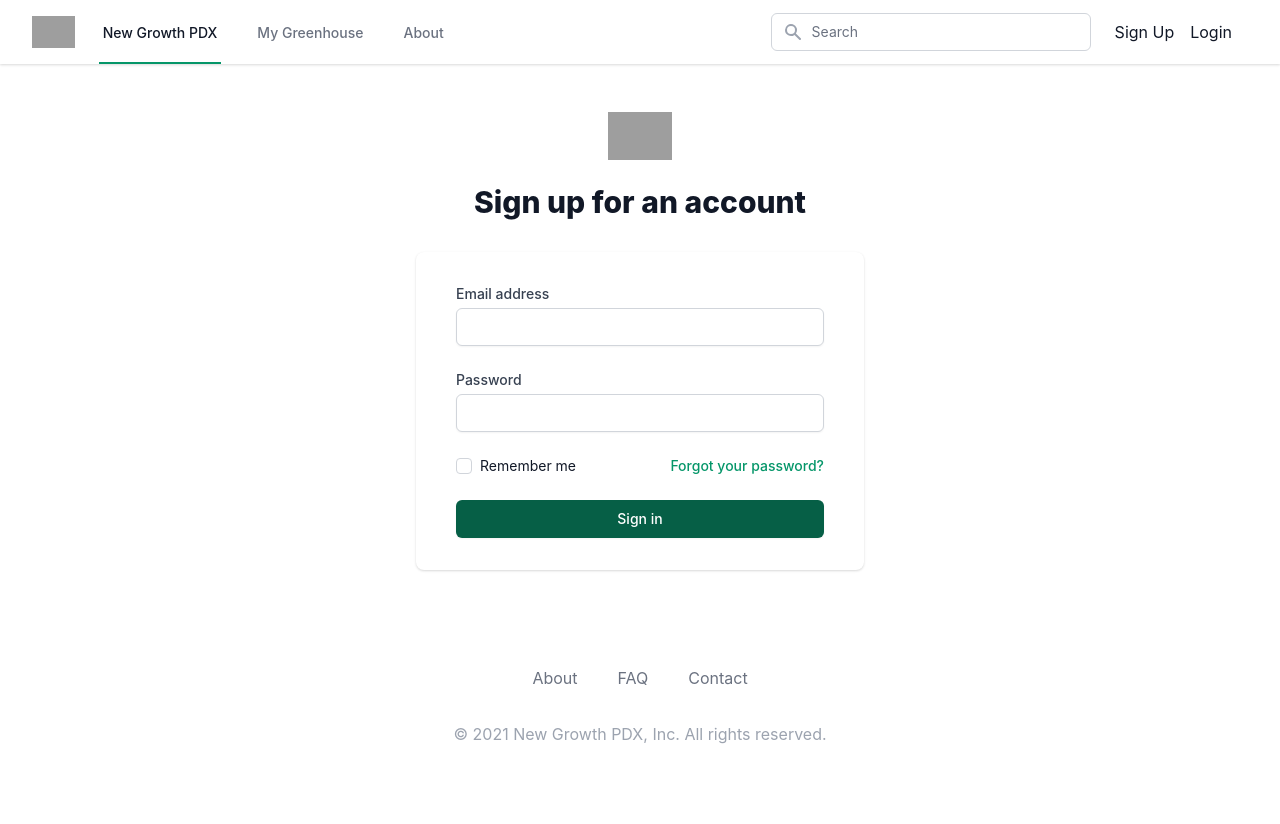
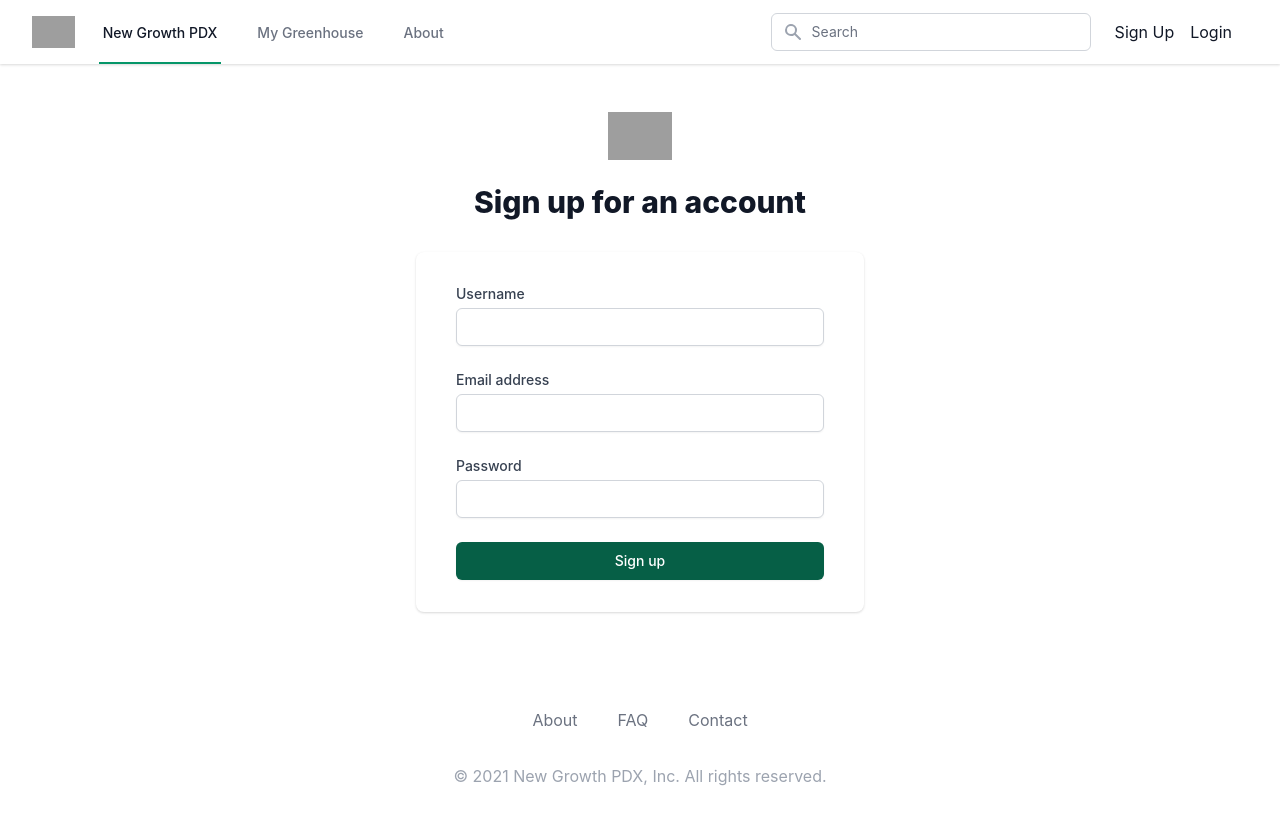
Before and after one commit to opes/NewGrowthPDX_Frontend, a React (Create React App) app: page /signup in a window 1280 px wide. Shown: the top 824 px of the page. Before the commit the page ends 800 px from the top, so only its background shows below. Built offline with nearby package versions, Linux system fonts and the light colour scheme; grey boxes are pictures that could not be loaded; what @tailwindcss/typography would draw is missing.

Commit message:
auth components refactor, greenhouse view for user

```diff
--- a/src/components/GreenhouseHeader.js
+++ b/src/components/GreenhouseHeader.js
@@ -1,3 +1,4 @@
+import { MailIcon, PhoneIcon } from '@heroicons/react/solid';
 import { Fragment } from 'react'
 import { Disclosure, Menu, Transition } from '@headlessui/react'
 import { ChevronDownIcon, FilterIcon } from '@heroicons/react/solid'
@@ -39,6 +40,20 @@ const sortOptions = [
     { name: 'Newest', href: '#', current: false },
   ]
 
+const profile = {
+  name: 'Test User',
+  email: 'testuser@example.com',
+  avatar:
+    'https://res.cloudinary.com/mountaincloud/image/upload/v1633921006/shot-cropped-1590357847004_s5sqna.png',
+    backgroundImage:
+    'https://images.unsplash.com/photo-1483794344563-d27a8d18014e?ixid=MnwxMjA3fDB8MHxwaG90by1wYWdlfHx8fGVufDB8fHx8&ixlib=rb-1.2.1&auto=format&fit=crop&w=1170&q=80',
+  fields: [
+    ['Email', 'testuser@example.com'],
+    ['Location', 'Portland'],
+
+  ]
+};
+
 function classNames(...classes) {
     return classes.filter(Boolean).join(' ')
   }
@@ -46,18 +61,56 @@ function classNames(...classes) {
 export default function GreenhouseHeader() {
   return (
     <div>
-      <div className="text-center py-16 px-4 sm:px-6 lg:px-8">
-        <h1 className="text-4xl font-extrabold tracking-tight text-gray-900">Greenhouse View</h1>
-        <p className="mt-4 max-w-xl mx-auto text-base text-gray-500">
-          ....
-        </p>
+      <div>
+        <img
+          className="h-32 w-full object-cover lg:h-48"
+          src={profile.backgroundImage}
+          alt=""
+        />
       </div>
+      <div className="max-w-5xl mx-auto px-4 sm:px-6 lg:px-8">
+        <div className="-mt-12 sm:-mt-16 sm:flex sm:items-end sm:space-x-5">
+          <div className="flex">
+            <img
+              className="h-24 w-24 rounded-full ring-4 ring-white sm:h-32 sm:w-32"
+              src={profile.avatar}
+              alt=""
+            />
+          </div>
+          <div className="mt-6 sm:flex-1 sm:min-w-0 sm:flex sm:items-center sm:justify-end sm:space-x-6 sm:pb-1">
+            <div className="sm:hidden md:block mt-6 min-w-0 flex-1">
+              <h1 className="text-2xl font-bold text-gray-900 truncate">
+                {profile.name}
+              </h1>
+            </div>
+            <div className="mt-6 flex flex-col justify-stretch space-y-3 sm:flex-row sm:space-y-0 sm:space-x-4">
+              <button
+                type="button"
+                className="inline-flex justify-center px-4 py-2 border border-gray-300 shadow-sm text-sm font-medium rounded-md text-gray-700 bg-white hover:bg-gray-50 focus:outline-none focus:ring-2 focus:ring-offset-2 focus:ring-pink-500"
+              >
+                <MailIcon
+                  className="-ml-1 mr-2 h-5 w-5 text-gray-400 border-green-800"
+                  aria-hidden="true"
+                />
+                <span>Message</span>
+              </button>
+            </div>
+          </div>
+        </div>
+        <div className="hidden sm:block md:hidden mt-6 min-w-0 flex-1">
+          <h1 className="text-2xl font-bold text-gray-900 truncate">
+            {profile.name}
+          </h1>
+        </div>
+      </div>
+      <div>
+
 
         {/* Filters */}
         <Disclosure
           as="section"
           aria-labelledby="filter-heading"
-        className="relative z-10 border-t border-b border-gray-200 grid items-center"
+          className="mt-6 relative z-10 border-t border-b border-gray-200 grid items-center"
         >
           <h2 id="filter-heading" className="sr-only">
             Filters
@@ -87,7 +140,10 @@ export default function GreenhouseHeader() {
                   <legend className="block font-medium">Price</legend>
                   <div className="pt-6 space-y-6 sm:pt-4 sm:space-y-4">
                     {filters.price.map((option, optionIdx) => (
-                    <div key={option.value} className="flex items-center text-base sm:text-sm">
+                      <div
+                        key={option.value}
+                        className="flex items-center text-base sm:text-sm"
+                      >
                         <input
                           id={`price-${optionIdx}`}
                           name="price[]"
@@ -96,7 +152,10 @@ export default function GreenhouseHeader() {
                           className="flex-shrink-0 h-4 w-4 border-gray-300 rounded text-green-600 focus:ring-green-500"
                           defaultChecked={option.checked}
                         />
-                      <label htmlFor={`price-${optionIdx}`} className="ml-3 min-w-0 flex-1 text-gray-600">
+                        <label
+                          htmlFor={`price-${optionIdx}`}
+                          className="ml-3 min-w-0 flex-1 text-gray-600"
+                        >
                           {option.label}
                         </label>
                       </div>
@@ -107,7 +166,10 @@ export default function GreenhouseHeader() {
                   <legend className="block font-medium">Color</legend>
                   <div className="pt-6 space-y-6 sm:pt-4 sm:space-y-4">
                     {filters.color.map((option, optionIdx) => (
-                    <div key={option.value} className="flex items-center text-base sm:text-sm">
+                      <div
+                        key={option.value}
+                        className="flex items-center text-base sm:text-sm"
+                      >
                         <input
                           id={`color-${optionIdx}`}
                           name="color[]"
@@ -116,7 +178,10 @@ export default function GreenhouseHeader() {
                           className="flex-shrink-0 h-4 w-4 border-gray-300 rounded text-green-600 focus:ring-green-500"
                           defaultChecked={option.checked}
                         />
-                      <label htmlFor={`color-${optionIdx}`} className="ml-3 min-w-0 flex-1 text-gray-600">
+                        <label
+                          htmlFor={`color-${optionIdx}`}
+                          className="ml-3 min-w-0 flex-1 text-gray-600"
+                        >
                           {option.label}
                         </label>
                       </div>
@@ -129,7 +194,10 @@ export default function GreenhouseHeader() {
                   <legend className="block font-medium">Size</legend>
                   <div className="pt-6 space-y-6 sm:pt-4 sm:space-y-4">
                     {filters.size.map((option, optionIdx) => (
-                    <div key={option.value} className="flex items-center text-base sm:text-sm">
+                      <div
+                        key={option.value}
+                        className="flex items-center text-base sm:text-sm"
+                      >
                         <input
                           id={`size-${optionIdx}`}
                           name="size[]"
@@ -138,7 +206,10 @@ export default function GreenhouseHeader() {
                           className="flex-shrink-0 h-4 w-4 border-gray-300 rounded text-green-600 focus:ring-green-500"
                           defaultChecked={option.checked}
                         />
-                      <label htmlFor={`size-${optionIdx}`} className="ml-3 min-w-0 flex-1 text-gray-600">
+                        <label
+                          htmlFor={`size-${optionIdx}`}
+                          className="ml-3 min-w-0 flex-1 text-gray-600"
+                        >
                           {option.label}
                         </label>
                       </div>
@@ -149,7 +220,10 @@ export default function GreenhouseHeader() {
                   <legend className="block font-medium">Category</legend>
                   <div className="pt-6 space-y-6 sm:pt-4 sm:space-y-4">
                     {filters.category.map((option, optionIdx) => (
-                    <div key={option.value} className="flex items-center text-base sm:text-sm">
+                      <div
+                        key={option.value}
+                        className="flex items-center text-base sm:text-sm"
+                      >
                         <input
                           id={`category-${optionIdx}`}
                           name="category[]"
@@ -158,7 +232,10 @@ export default function GreenhouseHeader() {
                           className="flex-shrink-0 h-4 w-4 border-gray-300 rounded text-green-600 focus:ring-green-500"
                           defaultChecked={option.checked}
                         />
-                      <label htmlFor={`category-${optionIdx}`} className="ml-3 min-w-0 flex-1 text-gray-600">
+                        <label
+                          htmlFor={`category-${optionIdx}`}
+                          className="ml-3 min-w-0 flex-1 text-gray-600"
+                        >
                           {option.label}
                         </label>
                       </div>
@@ -192,13 +269,15 @@ export default function GreenhouseHeader() {
                 >
                   <Menu.Items className="origin-top-right absolute right-0 mt-2 w-40 rounded-md shadow-2xl bg-white ring-1 ring-black ring-opacity-5 focus:outline-none">
                     <div className="py-1">
-                    {sortOptions.map((option) => (
+                      {sortOptions.map(option => (
                         <Menu.Item key={option.name}>
                           {({ active }) => (
                             <a
                               href={option.href}
                               className={classNames(
-                              option.current ? 'font-medium text-gray-900' : 'text-gray-500',
+                                option.current
+                                  ? 'font-medium text-gray-900'
+                                  : 'text-gray-500',
                                 active ? 'bg-gray-100' : '',
                                 'block px-4 py-2 text-sm'
                               )}
@@ -216,5 +295,6 @@ export default function GreenhouseHeader() {
           </div>
         </Disclosure>
       </div>
-  )
+    </div>
+  );
 }
--- a/src/components/Login.js
+++ b/src/components/Login.js
@@ -37,6 +37,12 @@ export default function Login() {
         <h2 className="mt-6 text-center text-3xl font-extrabold text-gray-900">
           Sign in to your account
         </h2>
+        <p className="mt-2 text-center text-sm text-gray-600">
+          Or{' '}
+          <a href="/signup" className="font-medium text-green-600 hover:text-green-500">
+            signup for an account here.
+          </a>
+        </p>
       </div>
 
       <div className="mt-8 sm:mx-auto sm:w-full sm:max-w-md">
@@ -84,32 +90,6 @@ export default function Login() {
               </div>
             </div>
 
-            <div className="flex items-center justify-between">
-              <div className="flex items-center">
-                <input
-                  id="remember-me"
-                  name="remember-me"
-                  type="checkbox"
-                  className="h-4 w-4 text-green-600 focus:ring-green-500 border-gray-300 rounded"
-                />
-                <label
-                  htmlFor="remember-me"
-                  className="ml-2 block text-sm text-gray-900"
-                >
-                  Remember me
-                </label>
-              </div>
-
-              <div className="text-sm">
-                <a
-                  href="#"
-                  className="font-medium text-green-600 hover:text-green-500"
-                >
-                  Forgot your password?
-                </a>
-              </div>
-            </div>
-
             <div>
               <button
                 type="submit"
--- a/src/components/SignUp.js
+++ b/src/components/SignUp.js
@@ -2,6 +2,7 @@ import React, { useState } from 'react';
 import { useHistory } from 'react-router-dom';
 
 export default function SignUp() {
+  const [username, setUsername] = useState('');
   const [email, setEmail] = useState('');
   const [password, setPassword] = useState('');
   const history = useHistory();
@@ -9,8 +10,8 @@ export default function SignUp() {
   const onSubmitForm = async e => {
     e.preventDefault();
     try {
-      const body = { email, password };
-      console.log(email, password);
+      const body = { username, email, password };
+      console.log(username, email, password);
       await fetch('https://ngpdx-backend.herokuapp.com/auth/signup', {
         method: 'POST',
         headers: { 'Content-Type': 'application/json' },
@@ -18,7 +19,7 @@ export default function SignUp() {
       });
       setEmail('');
       setPassword('');
-      return history.push('/');
+      return history.push('/greenhouse');
     } catch (error) {
       console.log(error.message);
     }
@@ -42,6 +43,26 @@ export default function SignUp() {
       <div className="mt-8 sm:mx-auto sm:w-full sm:max-w-md">
         <div className="bg-white py-8 px-4 shadow sm:rounded-lg sm:px-10">
           <form className="space-y-6" onSubmit={onSubmitForm} method="POST">
+          <div>
+              <label
+                htmlFor="username"
+                className="block text-sm font-medium text-gray-700"
+              >
+                Username
+              </label>
+              <div className="mt-1">
+                <input
+                  id="username"
+                  value={username}
+                  onChange={e => setUsername(e.target.value)}
+                  name="username"
+                  type="username"
+                  autoComplete="username"
+                  required
+                  className="appearance-none block w-full px-3 py-2 border border-gray-300 rounded-md shadow-sm placeholder-gray-400 focus:outline-none focus:ring-green-500 focus:border-green-500 sm:text-sm"
+                />
+              </div>
+            </div>
             <div>
               <label
                 htmlFor="email"
@@ -84,38 +105,14 @@ export default function SignUp() {
               </div>
             </div>
 
-            <div className="flex items-center justify-between">
-              <div className="flex items-center">
-                <input
-                  id="remember-me"
-                  name="remember-me"
-                  type="checkbox"
-                  className="h-4 w-4 text-green-600 focus:ring-green-500 border-gray-300 rounded"
-                />
-                <label
-                  htmlFor="remember-me"
-                  className="ml-2 block text-sm text-gray-900"
-                >
-                  Remember me
-                </label>
-              </div>
 
-              <div className="text-sm">
-                <a
-                  href="#"
-                  className="font-medium text-green-600 hover:text-green-500"
-                >
-                  Forgot your password?
-                </a>
-              </div>
-            </div>
 
             <div>
               <button
                 type="submit"
                 className="w-full flex justify-center py-2 px-4 border border-transparent rounded-md shadow-sm text-sm font-medium text-white bg-green-800 hover:bg-green-900 focus:outline-none focus:ring-2 focus:ring-offset-2 focus:ring-green-800"
               >
-                Sign in
+                Sign up
               </button>
             </div>
           </form>
```
Also changed, not shown: src/components/PlantOfferDetail.js (added), src/containers/PlantDetail.js (added). Lines whose indentation alone changed are shown as unchanged.
